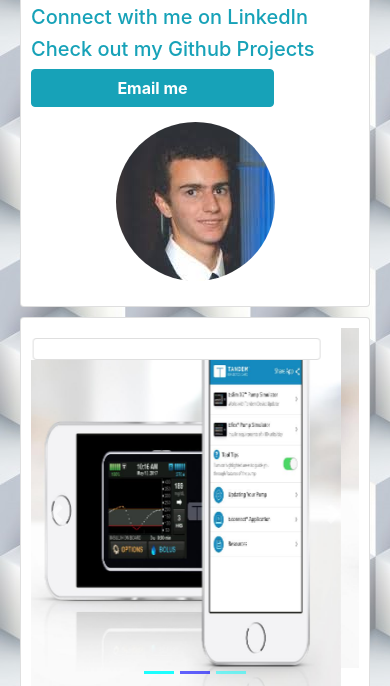
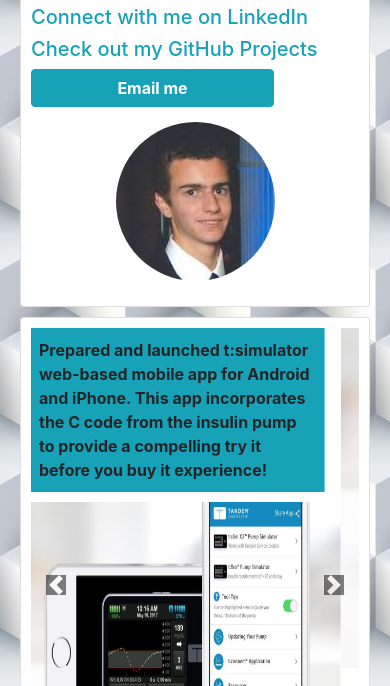
Before and after one commit to PhilipDig/PhilipDig.github.io, a plain HTML site: page index.html in a window 390 px wide. Shown: the part 158-844 px from the top of the page. Drawn offline with nearby package versions, Linux system fonts and the light colour scheme.

Commit message:
Added copyright and descriptive text for carousel items.

```diff
--- a/assets/css/style.css
+++ b/assets/css/style.css
@@ -1,5 +1,11 @@
 body {
     background-image: url("../images/backgroundCubes.jpg");
+}
+
+h6 {
+    height: 20px;
+    padding: 0px;
+    margin: 0px;
 }
 
 /* Add default padding and margin to bootstrap cards :) */
@@ -11,7 +17,7 @@
     padding: 10px;
 }
 
-.d-block {
+.img-fluid {
     height: 340px;
 }
 
@@ -22,3 +28,41 @@
 .carousel-indicators .active {
     background-color: blue
 }
+
+.carousel-item > .d-flex > p {
+    width: 300px;
+    min-width: 150px;
+    height: 340px;
+    margin: 0px 10px;
+    font-size: 24px;
+    font-weight: bold;
+    padding: 10px;
+}
+
+.carousel-control-prev-icon {
+    background-color: black
+}
+
+.carousel-control-next-icon {
+    background-color: black
+}
+
+/* Make the carousel mobile responsive
+   by displaying the text on its row
+   on small screen */
+@media only screen and (max-width: 1090px) {
+
+    .carousel-item > .d-flex {
+        flex-direction: column;
+    }
+
+    .carousel-item > .d-flex > p {
+        width: 90%;
+        min-width:90%;
+        height: auto;
+        margin: 0px auto 10px auto;
+        font-size: 16px;
+        font-weight: bold;
+        padding: 10px;
+    }
+}
--- a/index.html
+++ b/index.html
@@ -21,7 +21,7 @@
                 <div class="d-flex flex-column">
                     <h1 class="display-4 text-primary">Philip DiGiglio</h1>
                     <h5 class="text-info">Connect with me on LinkedIn</h5>
-                    <h5 class="text-info">Check out my Github Projects</h5>
+                    <h5 class="text-info">Check out my GitHub Projects</h5>
                     <button type="button" class="btn btn-info font-weight-bold" style="width: 243px;">Email me</button>
                 </div>
             </div>
@@ -31,17 +31,17 @@
         </div>
     </div>
 
+    <!-- Awesome carousel showcasing work using cards and flex box-->
     <div class="card">
         <div id="philipsAwesomeCarousel" class="carousel slide" data-ride="carousel">
-            <ol class="carousel-indicators">
-                <li data-target="#philipsAwesomeCarousel" data-slide-to="0" class="active"></li>
-                <li data-target="#philipsAwesomeCarousel" data-slide-to="1"></li>
-                <li data-target="#philipsAwesomeCarousel" data-slide-to="2"></li>
-            </ol>
             <div class="carousel-inner">
                 <div class="carousel-item active">
-                    <div class="card"></div>
-                    <img class="d-block img-fluid mx-auto" src="./assets/images/2300x1440_tsimulator_app.jpg" alt="t:simulator web-based mobile app">
+                    <div class="d-flex justify-content-center">
+                        <p class="bg-info strong">Prepared and launched t:simulator web-based mobile app for Android and iPhone. This app incorporates
+                            the C code from the insulin pump to provide a compelling try it before you buy it experience!
+                        </p>
+                        <img class="img-fluid" src="./assets/images/2300x1440_tsimulator_app.jpg" alt="t:simulator web-based mobile app">
+                    </div>
                 </div>
                 <div class="carousel-item">
                     <img class="d-block img-fluid mx-auto" src="./assets/images/2300x1440_tsimulator_app.jpg" alt="Second slide">
@@ -61,6 +61,10 @@
         </div>
     </div>
 
+    <div class="card" style="margin-bottom: 10px">
+        <h6 class="text-center">© 2018 Philip DiGiglio</p>
+    </div>
+
     <!-- Bootstrap Javascript Dependancies -->
     <script src="./assets/off_the_shelf_software/jquery-3.3.1/jquery-3.3.1.slim.min.js "></script>
     <script src="./assets/off_the_shelf_software/bootstrap-4.1.2/js/bootstrap.bundle.min.js "></script>
```
